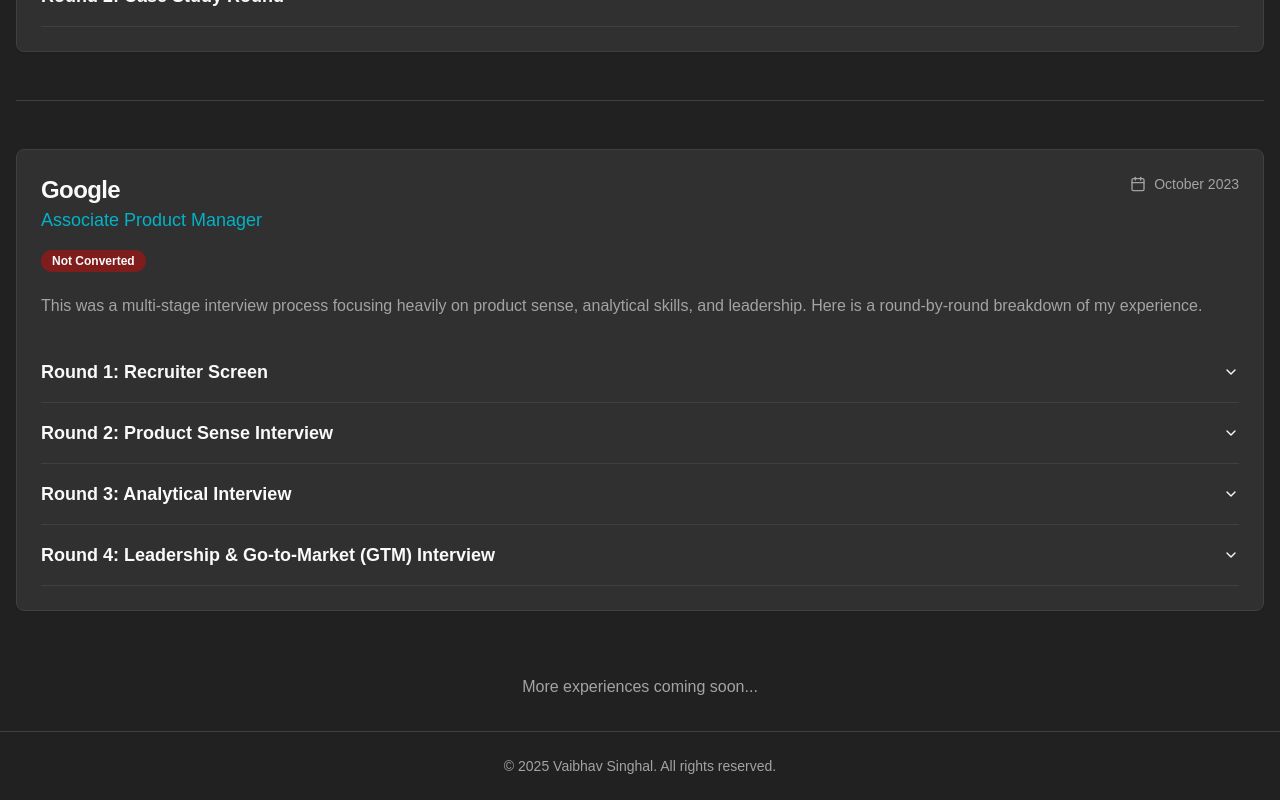
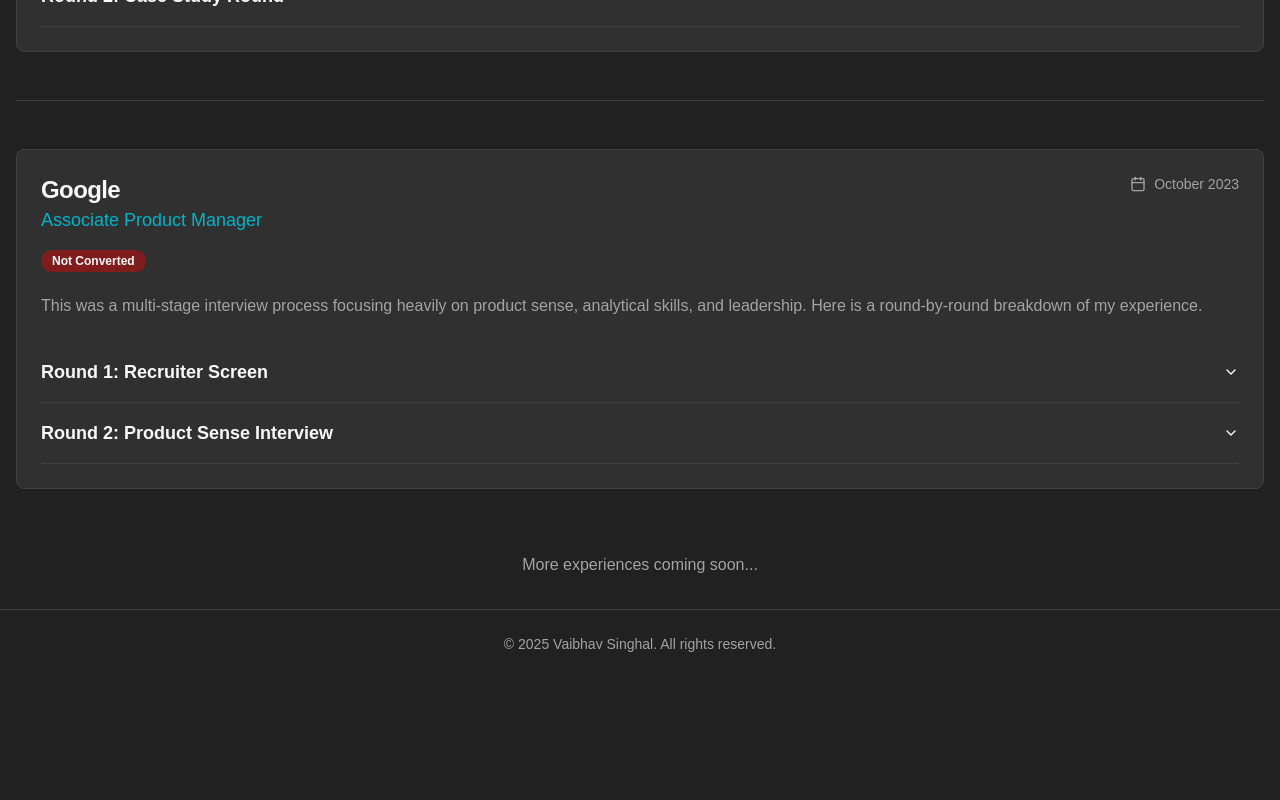
Before and after one commit to WebBhav/portfolio-pm, a Next.js app: page /interview-experience in a window 1280 px wide. Shown: the part 565-1365 px from the top of the page. After the commit the page ends 1243 px from the top, so only its background shows below. Built offline with nearby package versions, Linux system fonts and the light colour scheme.

Commit message:
remove round 3 and 4 from google

```diff
--- a/src/app/interview-experience/page.tsx
+++ b/src/app/interview-experience/page.tsx
@@ -1,3 +1,4 @@
+
 'use client';
 
 import InterviewPost from '@/components/sections/interview-post';
@@ -36,14 +37,6 @@
       {
         title: 'Round 2: Product Sense Interview',
         content: "This round was about creativity and product thinking. The prompt was: 'Design a new feature for Google Ads Ecosystem.' I focused on a feature to help users with personalised ads, detailing user personas, pain points, potential solutions, and success metrics. Finally, we concluded that the display of Ads should not interrupt, but rather be user-intentional.",
-      },
-      {
-        title: 'Round 3: Analytical Interview',
-        content: "A case-based interview where I was given a problem like 'Daily Active Users for YouTube have dropped by 10%. What would you do?' I broke down the problem, formulated hypotheses, identified key metrics to investigate, and proposed a structured plan to diagnose the issue.",
-      },
-      {
-        title: 'Round 4: Leadership & Go-to-Market (GTM) Interview',
-        content: 'This round focused on my experience leading teams and projects. I was asked about a time I had to influence stakeholders without authority and how I would launch a new product. I used the STAR (Situation, Task, Action, Result) method to structure my answers.',
       },
     ],
   },
```
